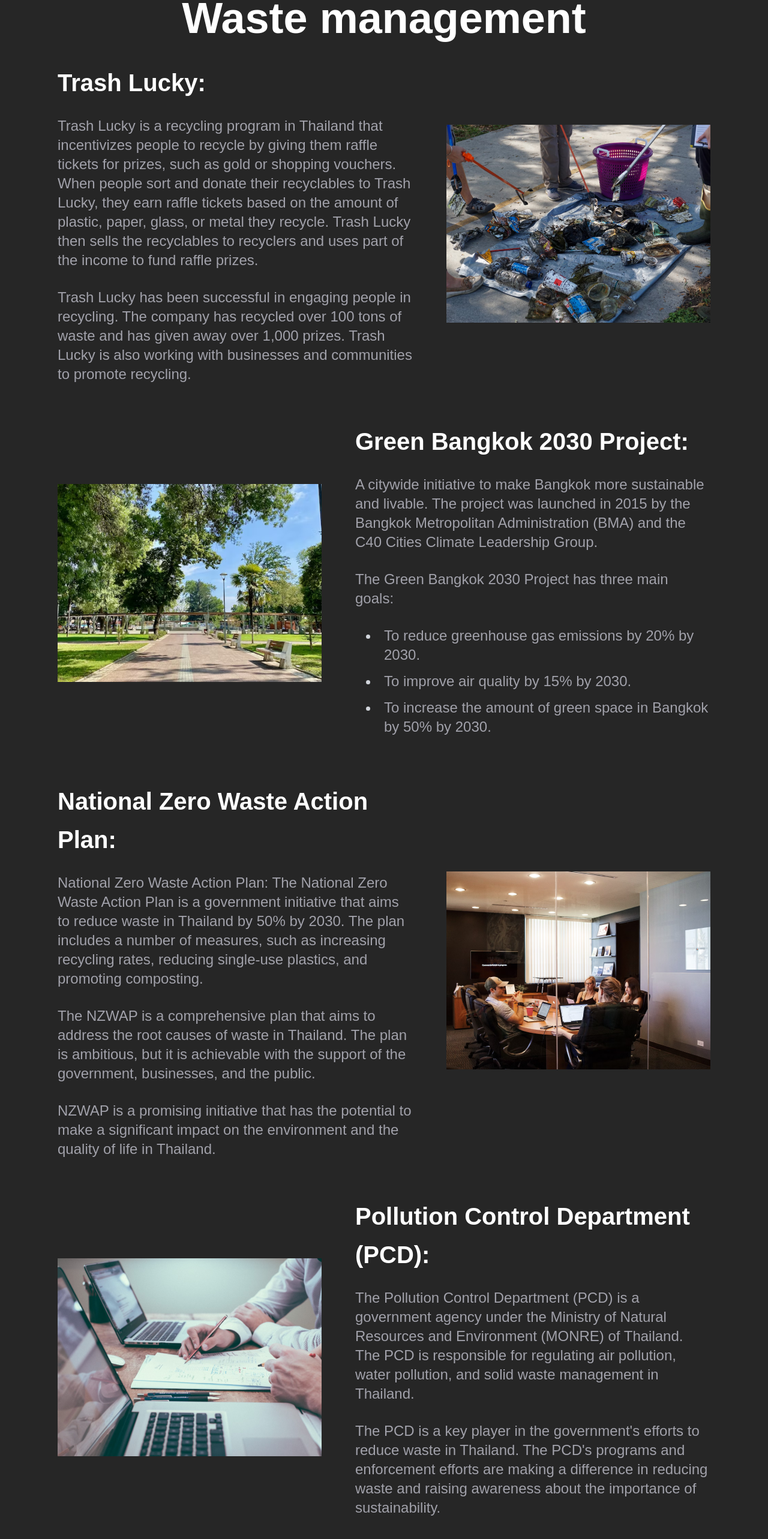
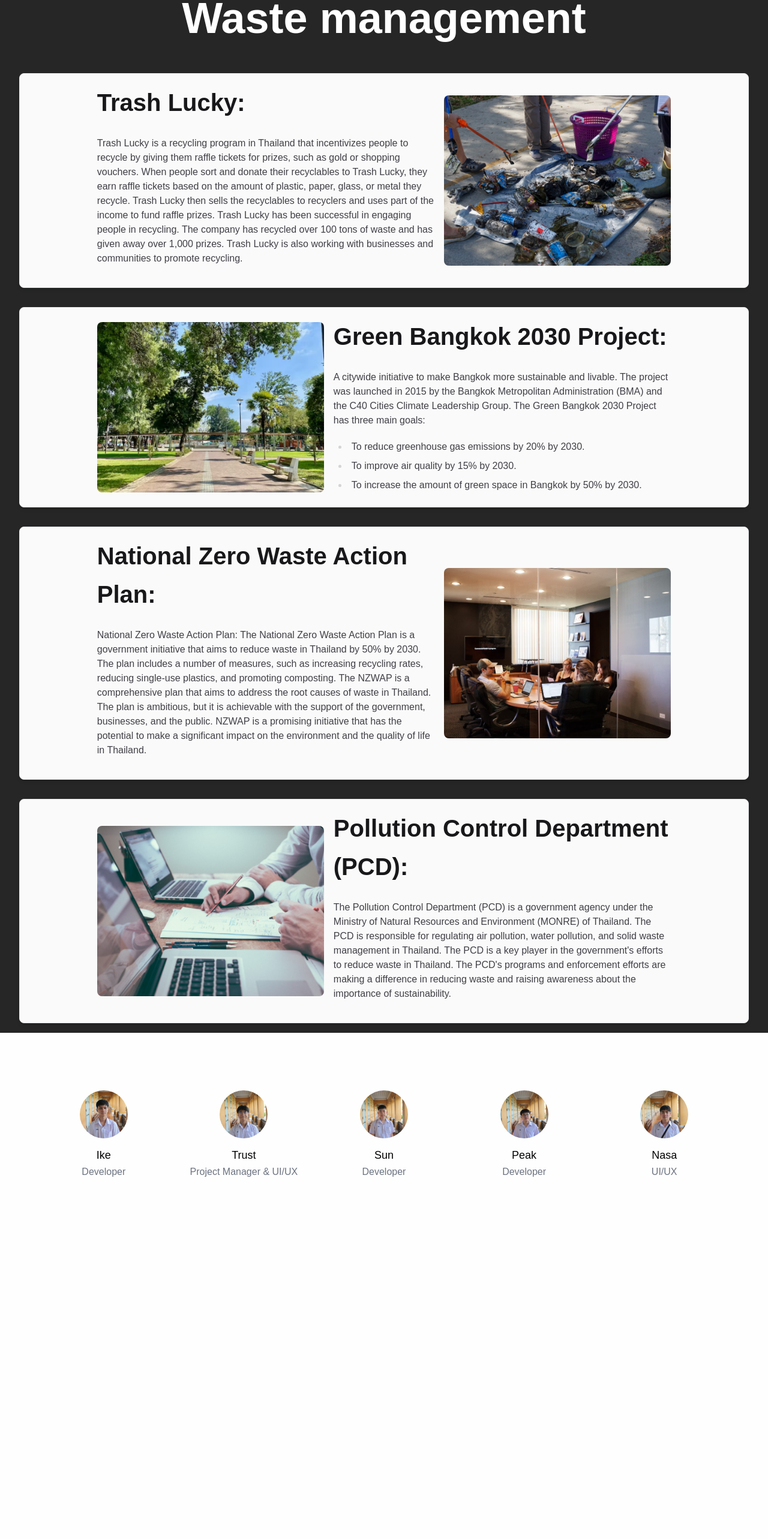
Before and after one commit to owo93/sk-sdg-13, a Next.js app: page /action/waste in a window 1280 px wide. Shown: the part 118-2684 px from the top of the page at 60% size. After the commit the page ends 2180 px from the top, so only its background shows below. Built offline with nearby package versions, Linux system fonts and the light colour scheme.

Commit message:
Apply ImageCard to Waste Action Page

```diff
--- a/pages/action/waste.js
+++ b/pages/action/waste.js
@@ -1,5 +1,9 @@
-import Layout from "@/components/layout";
-import Image from "next/image";
+import Layout from "/pages/action/layout";
+import { ImageCard } from "@/components/Card";
+import Waste1 from "../../public/images/waste/waste1.png";
+import Waste2 from "../../public/images/waste/waste2.png";
+import Waste3 from "../../public/images/waste/waste3.png";
+import Waste4 from "../../public/images/waste/waste4.png";
 
 export default function Waste() {
   return (
@@ -10,117 +14,46 @@
             Waste management
           </h1>
         </div>
+        <ImageCard
+          title={"Trash Lucky:"}
+          body={
+            "Trash Lucky is a recycling program in Thailand that incentivizes people to recycle by giving them raffle tickets for prizes, such as gold or shopping vouchers. When people sort and donate their recyclables to Trash Lucky, they earn raffle tickets based on the amount of plastic, paper, glass, or metal they recycle. Trash Lucky then sells the recyclables to recyclers and uses part of the income to fund raffle prizes. Trash Lucky has been successful in engaging people in recycling. The company has recycled over 100 tons of waste and has given away over 1,000 prizes. Trash Lucky is also working with businesses and communities to promote recycling."
+          }
+          image={Waste1}
+          varient={"text_left"}
+        />
 
-        <div className="inline-flex flex-1 items-center justify-start gap-14 px-24 pb-16">
-          <article className="prose max-w-full flex-col">
-            <h3 className="text-[40px] font-bold text-white">Trash Lucky:</h3>
-            <p className="text-2xl text-zinc-400">
-              Trash Lucky is a recycling program in Thailand that incentivizes
-              people to recycle by giving them raffle tickets for prizes, such
-              as gold or shopping vouchers. When people sort and donate their
-              recyclables to Trash Lucky, they earn raffle tickets based on the
-              amount of plastic, paper, glass, or metal they recycle. Trash
-              Lucky then sells the recyclables to recyclers and uses part of the
-              income to fund raffle prizes.
-            </p>
-            <p className="text-2xl text-zinc-400">
-              Trash Lucky has been successful in engaging people in recycling.
-              The company has recycled over 100 tons of waste and has given away
-              over 1,000 prizes. Trash Lucky is also working with businesses and
-              communities to promote recycling.
-            </p>
-          </article>
-          <Image
-            src={"/images/waste/waste1.png"}
-            width={440}
-            height={330}
-          />
-        </div>
+        <ImageCard
+          title={"Green Bangkok 2030 Project:"}
+          body={
+            "A citywide initiative to make Bangkok more sustainable and livable. The project was launched in 2015 by the Bangkok Metropolitan Administration (BMA) and the C40 Cities Climate Leadership Group. The Green Bangkok 2030 Project has three main goals:"
+          }
+          bullet={[
+            "To reduce greenhouse gas emissions by 20% by 2030.",
+            "To improve air quality by 15% by 2030.",
+            "To increase the amount of green space in Bangkok by 50% by 2030.",
+          ]}
+          image={Waste2}
+          varient={"text_right"}
+        />
 
-        <div className="inline-flex flex-1 items-center justify-start gap-14 px-24 pb-16">
-          <Image
-            src={"/images/waste/waste2.png"}
-            width={440}
-            height={330}
-          />
-          <article className="prose max-w-full flex-col">
-            <h3 className="text-[40px] font-bold text-white">
-              Green Bangkok 2030 Project:
-            </h3>
-            <p className="text-2xl text-zinc-400">
-              A citywide initiative to make Bangkok more sustainable and
-              livable. The project was launched in 2015 by the Bangkok
-              Metropolitan Administration (BMA) and the C40 Cities Climate
-              Leadership Group.
-            </p>
-            <p className="text-2xl text-zinc-400">
-              The Green Bangkok 2030 Project has three main goals:
-            </p>
-            <ul className="text-2xl text-zinc-400">
-              <li>To reduce greenhouse gas emissions by 20% by 2030.</li>
-              <li>To improve air quality by 15% by 2030.</li>
-              <li>
-                To increase the amount of green space in Bangkok by 50% by 2030.
-              </li>
-            </ul>
-          </article>
-        </div>
+        <ImageCard
+          title={"National Zero Waste Action Plan:"}
+          body={
+            "National Zero Waste Action Plan: The National Zero Waste Action Plan is a government initiative that aims to reduce waste in Thailand by 50% by 2030. The plan includes a number of measures, such as increasing recycling rates, reducing single-use plastics, and promoting composting. The NZWAP is a comprehensive plan that aims to address the root causes of waste in Thailand. The plan is ambitious, but it is achievable with the support of the government, businesses, and the public. NZWAP is a promising initiative that has the potential to make a significant impact on the environment and the quality of life in Thailand."
+          }
+          image={Waste3}
+          varient={"text_left"}
+        />
 
-        <div className="inline-flex flex-1 items-center justify-start gap-14 px-24 pb-16">
-          <article className="prose max-w-full flex-col">
-            <h3 className="text-[40px] font-bold text-white">
-              National Zero Waste Action Plan:
-            </h3>
-            <p className="text-2xl text-zinc-400">
-              National Zero Waste Action Plan: The National Zero Waste Action
-              Plan is a government initiative that aims to reduce waste in
-              Thailand by 50% by 2030. The plan includes a number of measures,
-              such as increasing recycling rates, reducing single-use plastics,
-              and promoting composting.
-            </p>
-            <p className="text-2xl text-zinc-400">
-              The NZWAP is a comprehensive plan that aims to address the root
-              causes of waste in Thailand. The plan is ambitious, but it is
-              achievable with the support of the government, businesses, and the
-              public.
-            </p>
-            <p className="text-2xl text-zinc-400">
-              NZWAP is a promising initiative that has the potential to make a
-              significant impact on the environment and the quality of life in
-              Thailand.
-            </p>
-          </article>
-          <Image
-            src={"/images/waste/waste3.png"}
-            width={440}
-            height={330}
-          />
-        </div>
-
-        <div className="inline-flex flex-1 items-center justify-start gap-14 px-24 pb-16">
-          <Image
-            src={"/images/waste/waste4.png"}
-            width={440}
-            height={330}
-          />
-          <article className="prose max-w-full flex-col">
-            <h3 className="text-[40px] font-bold text-white">
-              Pollution Control Department (PCD):
-            </h3>
-            <p className="text-2xl text-zinc-400">
-              The Pollution Control Department (PCD) is a government agency
-              under the Ministry of Natural Resources and Environment (MONRE) of
-              Thailand. The PCD is responsible for regulating air pollution,
-              water pollution, and solid waste management in Thailand.
-            </p>
-            <p className="text-2xl text-zinc-400">
-              The PCD is a key player in the government&apos;s efforts to reduce
-              waste in Thailand. The PCD&apos;s programs and enforcement efforts
-              are making a difference in reducing waste and raising awareness
-              about the importance of sustainability.
-            </p>
-          </article>
-        </div>
+        <ImageCard
+          title={"Pollution Control Department (PCD):"}
+          body={
+            "The Pollution Control Department (PCD) is a government agency under the Ministry of Natural Resources and Environment (MONRE) of Thailand. The PCD is responsible for regulating air pollution, water pollution, and solid waste management in Thailand. The PCD is a key player in the government's efforts to reduce waste in Thailand. The PCD's programs and enforcement efforts are making a difference in reducing waste and raising awareness about the importance of sustainability."
+          }
+          image={Waste4}
+          varient={"text_right"}
+        />
       </div>
     </Layout>
   );
```
